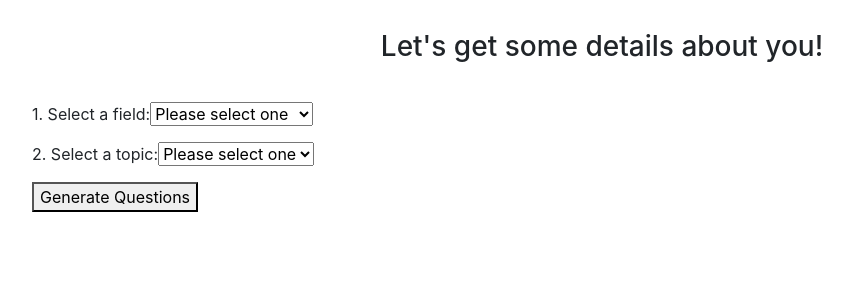
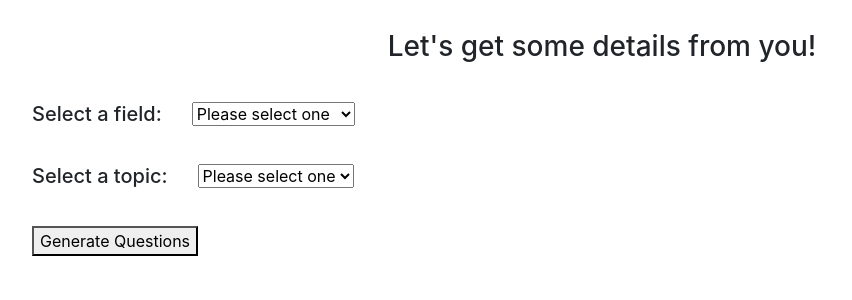
Before and after one commit to agrawalnandini/InterviewBuddy, a Flask app: page /get-started in a window 1280 px wide. Shown: the part 56-356 px from the top of the page, without its empty margins (38-890 px from the left). Run offline with Flask 2, Linux system fonts and the light colour scheme; some libraries are stand-ins or nearby versions.

Commit message:
Fixing form element layouts

```diff
--- a/static/styles/main.css
+++ b/static/styles/main.css
@@ -40,3 +40,7 @@
 .no-padding{
     padding: 0px !important;
 }
+
+.margin-right{
+    margin-right: 30px;
+}
--- a/templates/generated_questions.html
+++ b/templates/generated_questions.html
@@ -13,16 +13,16 @@
 </div>
 <div class = "row margin-bottom">
     <span id = "prompt-div">
-        <h5> Prompt:</h5>
+        <h5> Prompt: </h5>
     </span>
 </div>
 <div class = "row margin-bottom">
     <span id = "questions-div">
-        <h5> Questions:</h5>
+        <h5> Questions: </h5>
     </span>
 </div>
 <div class = "row margin-bottom">
-    <h5> Choose a question to answer</h5>
+    <h5 class = "margin-right"> Choose a question to answer: </h5>
     <form>
         <select id = "questions-options-select">
             <option value = "" selected = "selected" disabled>Please select one</option>
--- a/templates/get_started.html
+++ b/templates/get_started.html
@@ -3,18 +3,18 @@
 <script type = "text/javascript" src = "{{url_for('static', filename = 'get_started.js')}}"></script>
 <span id = "default-div">
     <div class = "row margin-top margin-bottom justify-content-center">
-        <h3> Let's get some details about you! </h3>
+        <h3> Let's get some details from you! </h3>
     </div>
-    <div class = "row">
-        <p> 1. Select a field: </p>
+    <div class = "row margin-bottom">
+            <h5 class = "margin-right"> Select a field: </h5>
         <form>
             <select id = "field-options-select">
                 <option value = "" selected = "selected" disabled>Please select one</option>
             </select>
         </form>
     </div>
-    <div class = "row">
-        <p> 2. Select a topic: </p>
+    <div class = "row margin-bottom">
+        <h5 class = "margin-right"> Select a topic: </h5>
         <form>
             <select id = "topic-options-select">
                 <option value = "" selected = "selected" disabled>Please select one</option>
```
